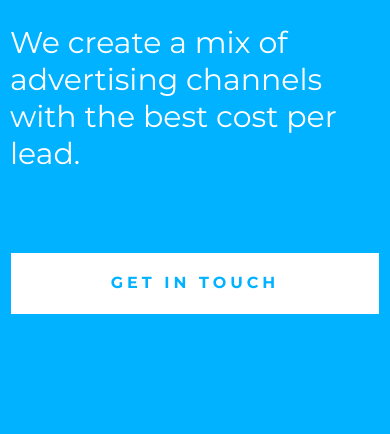
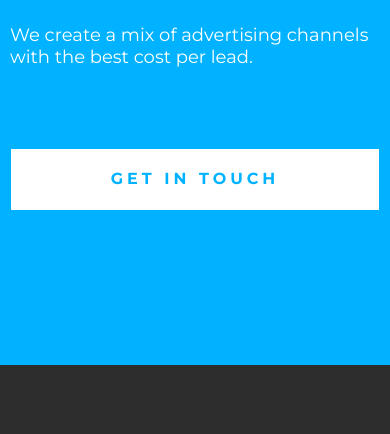
Before and after one commit to MaxFromParadise/kinetic, a plain HTML site: page index.html in a window 390 px wide. Shown: the part 332-766 px from the top of the page. Drawn offline with nearby package versions, Linux system fonts and the light colour scheme.

Commit message:
hero subtitle font size to 18

```diff
--- a/styles/style.css
+++ b/styles/style.css
@@ -1606,6 +1606,10 @@ address {
     align-items: flex-start;
   }
 
+  .hero__subtitle {
+    font-size: 1.125rem;
+  }
+
   .stats {
     padding: 4.5rem 0;
   }
```
